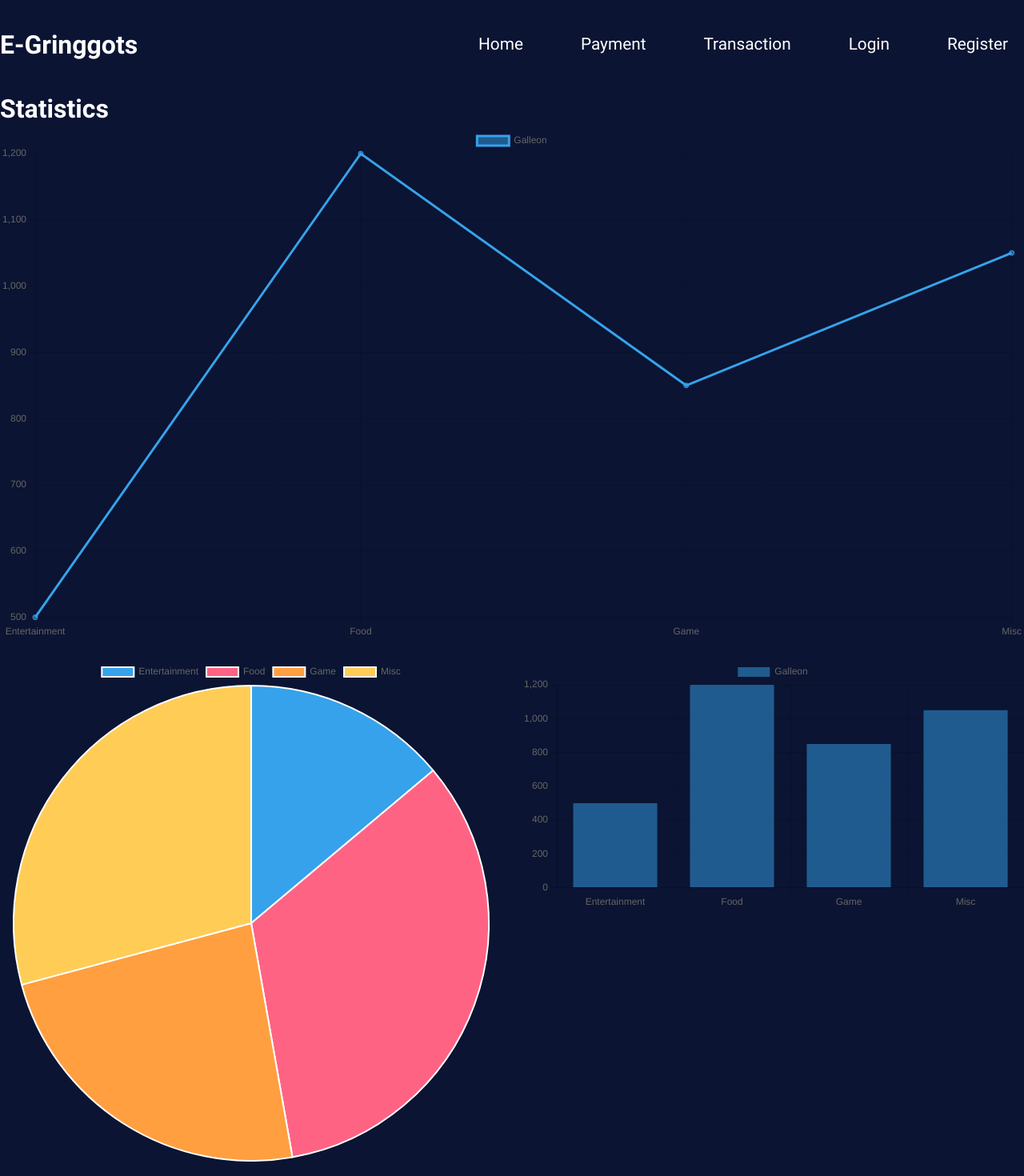
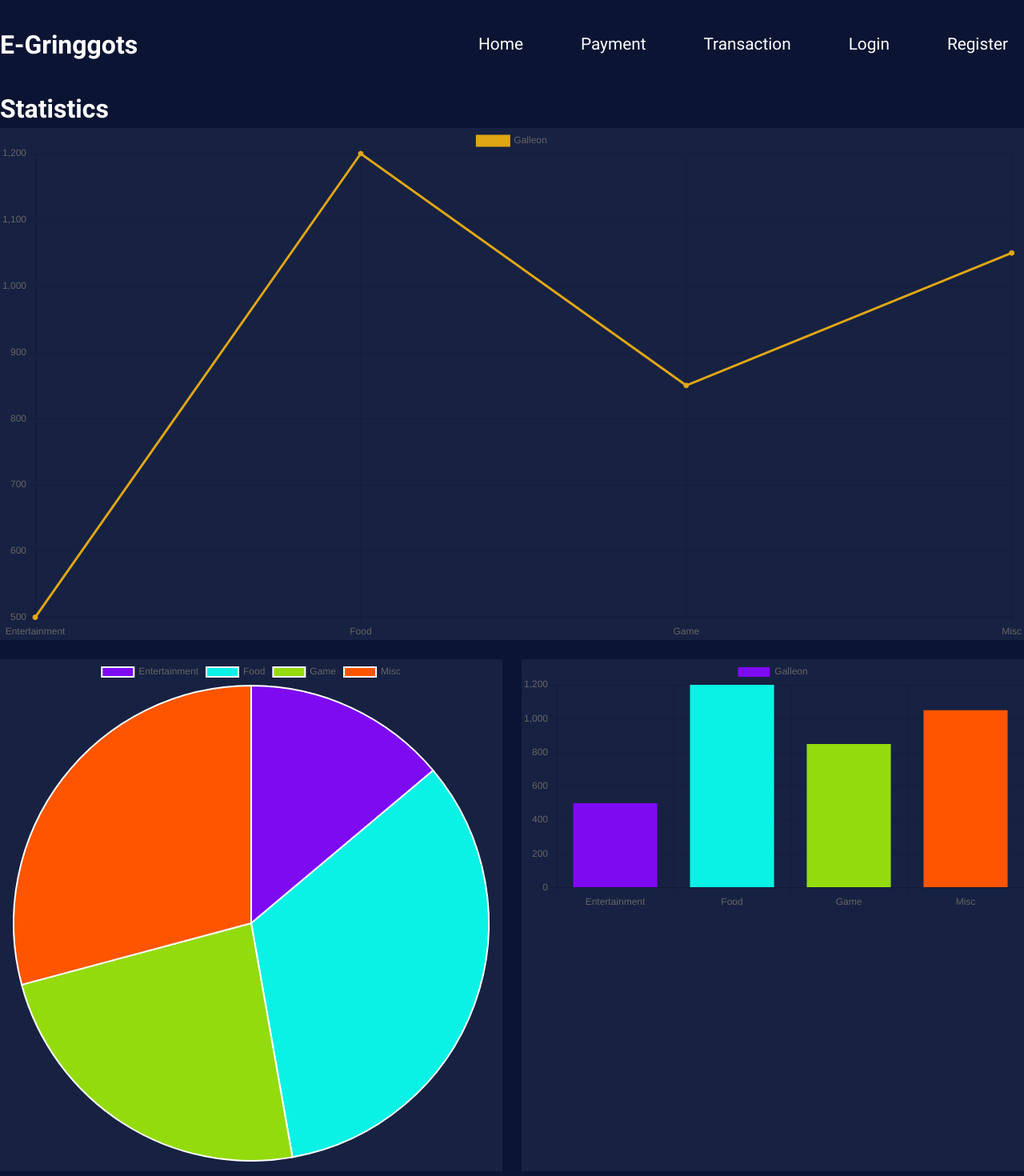
Before and after one commit to BuzzOffer/E-Gringotts-Frontend, a React (Vite) app: page /statistics in a window 1280 px wide. Shown: the top 1470 px of the page at 80% size. Built offline with nearby package versions, Linux system fonts and the light colour scheme.

Commit message:
Created graphs to visualise mock data

```diff
--- a/src/pages/Statistics/index.jsx
+++ b/src/pages/Statistics/index.jsx
@@ -16,8 +16,11 @@ export default function Statistics() {
                                 {
                                     label: "Galleon",
                                     data: expensesData.map((data) => data.value),
+                                    backgroundColor: "#DFA616",
+                                    borderColor: "#DFA616",
                                 },
-                            ]
+                            ],
+
                         }}
                     />
                 </div>
@@ -29,6 +32,12 @@ export default function Statistics() {
                                 {
                                     label: "Galleon",
                                     data: expensesData.map((data) => data.value),
+                                    backgroundColor: [
+                                    "#7e0af2",
+                                    "#0af2e6",
+                                    "#93db0d",
+                                    "#ff5500"
+                                    ]
                                 },
                             ]
                         }}
@@ -42,6 +51,12 @@ export default function Statistics() {
                                 {
                                     label: "Galleon",
                                     data: expensesData.map((data) => data.value),
+                                    backgroundColor: [
+                                        "#7e0af2",
+                                        "#0af2e6",
+                                        "#93db0d",
+                                        "#ff5500"
+                                        ]
                                 },
                             ]
                         }}
--- a/src/pages/Statistics/stats.css
+++ b/src/pages/Statistics/stats.css
@@ -11,12 +11,15 @@
 
 .lineGraph {
     grid-area: lineGraph;
+    background-color: #172141;
 }
 
 .pieChart {
     grid-area: pieChart;
+    background-color: #172141;
 }
 
 .barChart {
     grid-area: barChart;
+    background-color: #172141;
 }
```
